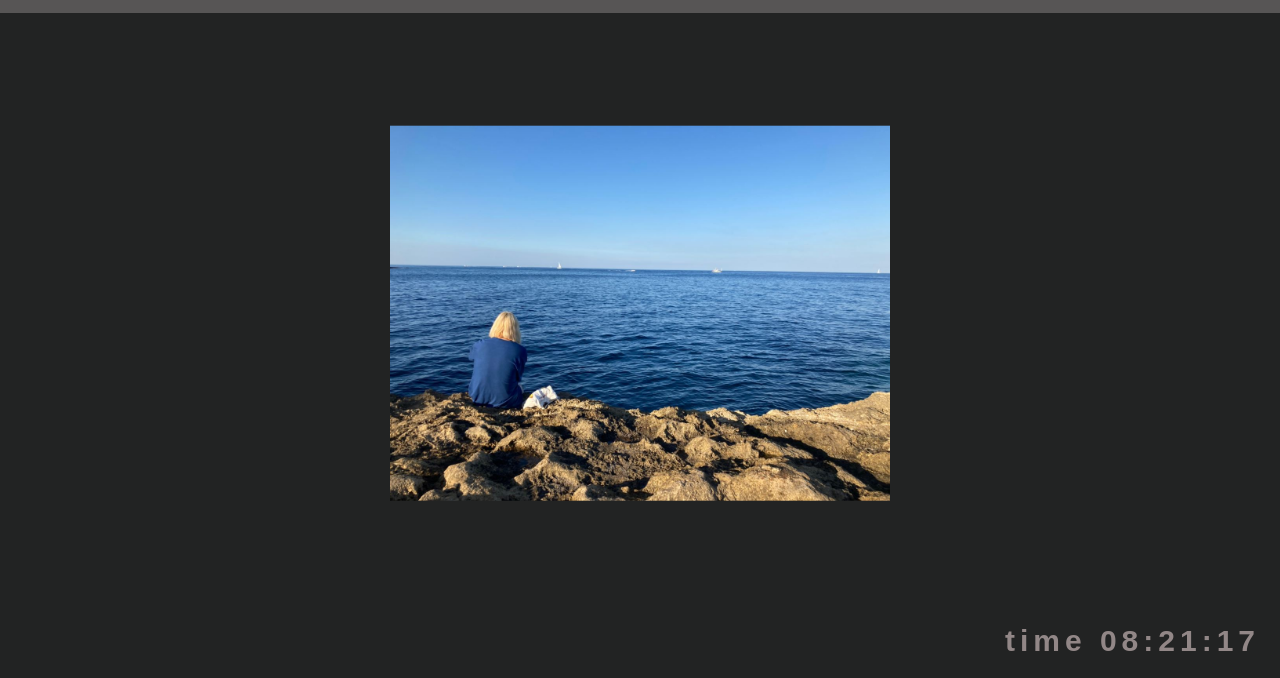
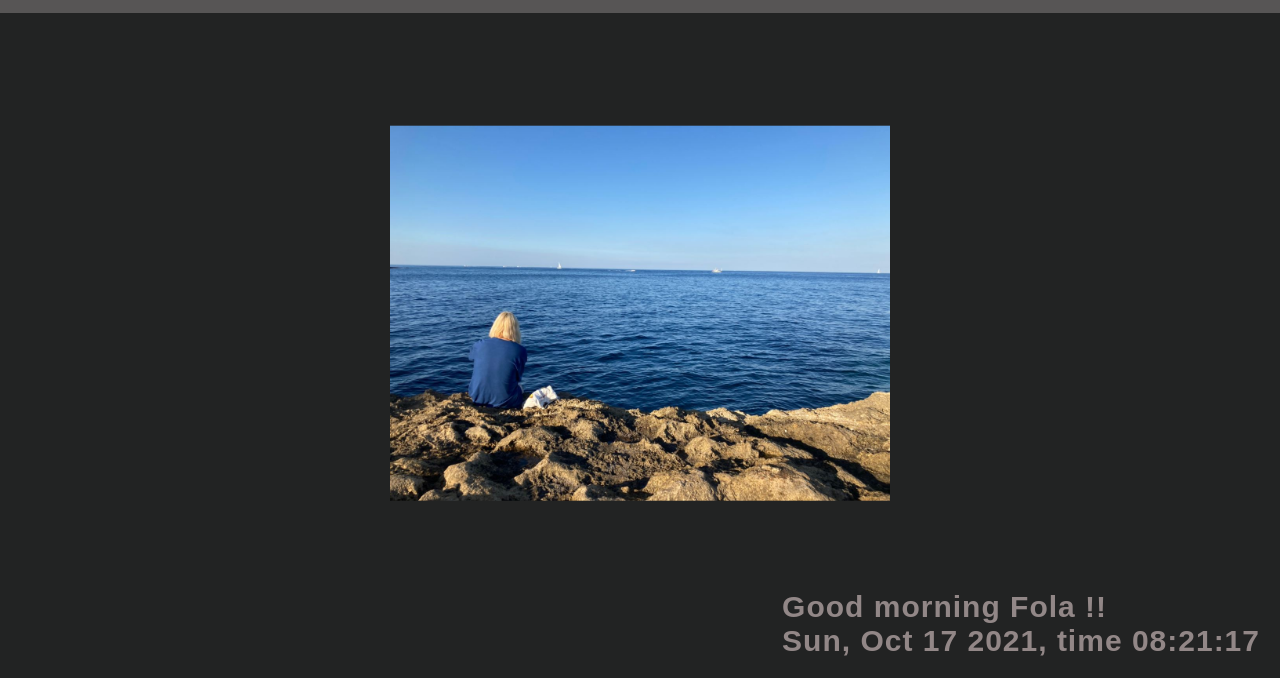
Before and after one commit to dpcalfola/Fola-web-room, a plain HTML site: page index.html in a window 1280 px wide. Shown: the part 122-800 px from the top of the page. Drawn offline with Linux system fonts and the light colour scheme.

Commit message:
ver.1.2.5_i
JS : Add full date at clock ( on index.html )
JS : Make greeting text which follows up time table ( on index.html )

```diff
--- a/assets/css/style.css
+++ b/assets/css/style.css
@@ -67,16 +67,22 @@ body {
   transform: translate(-50%, -50%);
 }
 
-#clock {
+#clock_div {
   position: absolute;
   right: 20px;
   bottom: 20px;
-  letter-spacing: 5px;
+  letter-spacing: 1px;
   /* left: 50%;
   top: 50%;
   margin-top: 300px;
   transform: translate(-50%, -50%); */
   font-size: 30px;
+}
+
+#clock {
+  color: rgb(146, 135, 135);
+}
+#clock_greeting {
   color: rgb(146, 135, 135);
 }
 
--- a/assets/js/clock.js
+++ b/assets/js/clock.js
@@ -1,12 +1,49 @@
 const clock = document.querySelector("#clock");
+const clockGreeting = document.getElementById("clock_greeting");
+const monthString = [
+  "Jan",
+  "Feb",
+  "Mar",
+  "Apr",
+  "May",
+  "Jun",
+  "Jul",
+  "Aug",
+  "Sep",
+  "Oct",
+  "Nov",
+  "Dec",
+];
+const dayString = ["Sun", "Mon", "Tue", "Wed", "Thu", "Fri", "Sat"];
 
 function getClock() {
-  const date = new Date();
-  const hours = String(date.getHours()).padStart(2, "0");
-  const minutes = String(date.getMinutes()).padStart(2, "0");
-  const seconds = String(date.getSeconds()).padStart(2, "0");
-  clock.innerText = `time ${hours}:${minutes}:${seconds}`;
+  const dateAll = new Date();
+  const year = String(dateAll.getFullYear());
+  const day = dayString[dateAll.getDay()];
+  const date = String(dateAll.getDate());
+  const month = monthString[dateAll.getMonth()];
+  const hours = String(dateAll.getHours()).padStart(2, "0");
+  const minutes = String(dateAll.getMinutes()).padStart(2, "0");
+  const seconds = String(dateAll.getSeconds()).padStart(2, "0");
+  clock.innerText = ` ${day}, ${month} ${date} ${year}, time ${hours}:${minutes}:${seconds}`;
+
+  if (hours >= 2 && hours < 5) {
+    clockGreeting.innerText = `Go to bed Fola !!`;
+  } else if (hours >= 5 && hours < 12) {
+    clockGreeting.innerText = `Good morning Fola !!`;
+  } else if (hours >= 12 && hours < 18) {
+    clockGreeting.innerText = `Good afternoon Fola !!`;
+  } else if (hours >= 16 && hours < 22) {
+    clockGreeting.innerText = `Good evening Fola !!`;
+  } else {
+    clockGreeting.innerText = `Good night Fola !!`;
+  }
 }
 
 getClock();
 setInterval(getClock, 1000);
+
+// console.log("Month length " + monthString.length);
+// console.log("Day length " + dayString.length);
+
+console.log(clockGreeting);
--- a/assets/js/indexImgChanger.js
+++ b/assets/js/indexImgChanger.js
@@ -14,4 +14,3 @@ const randomImg = images[Math.floor(Math.random() * images.length)];
 indexImg.src = `./assets/images/${randomImg}`;
 
 console.log(randomImg);
-console.log(images.length);
--- a/index.html
+++ b/index.html
@@ -34,8 +34,9 @@
         <div class="image_box">
           <img id="main_picture" />
         </div>
-        <div id="clock">
-          <p>time 00:00:00</p>
+        <div id="clock_div">
+          <p id="clock_greeting">Hello Fola !!</p>
+          <p id="clock">time 00:00:00</p>
         </div>
       </div>
     </div>
```
Also changed, not shown: assets/to_do_list_index.html (+1 -1 lines).
